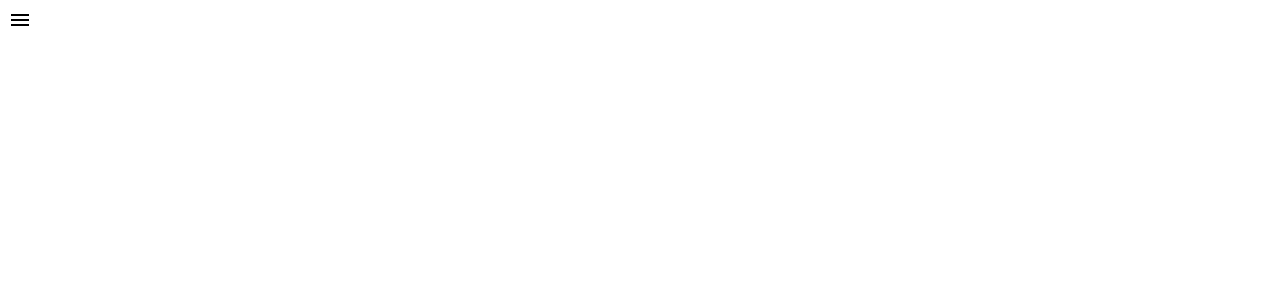
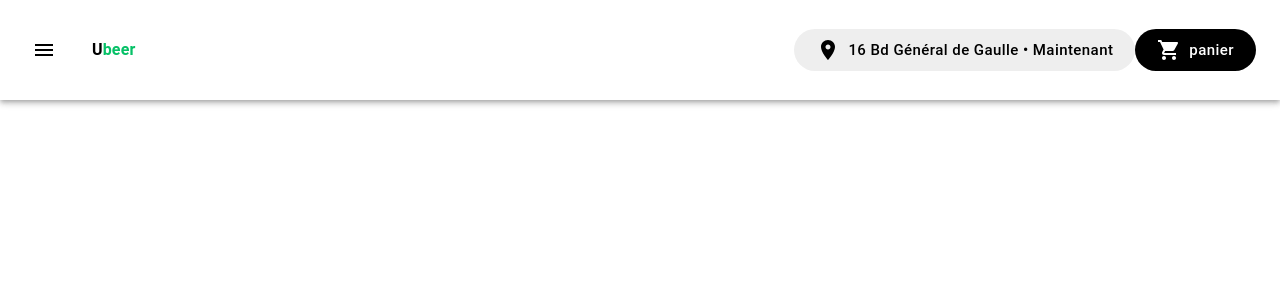
Before and after one commit to ubeer-aw/ubeer_front, a React (Create React App) app: page / in a window 1280 px wide. Shown: the top 300 px of the page. Built offline with nearby package versions, Linux system fonts and the light colour scheme.

Commit message:
add appbar

```diff
--- /dev/null
+++ b/src/app/views/components/appbar/Appbar.js
@@ -0,0 +1,61 @@
+import * as React from 'react';
+import AppBar from '@mui/material/AppBar';
+import Box from '@mui/material/Box';
+import Toolbar from '@mui/material/Toolbar';
+import Typography from '@mui/material/Typography';
+import Button from '@mui/material/Button';
+import IconButton from '@mui/material/IconButton';
+import MenuIcon from '@mui/icons-material/Menu';
+import ShoppingCartIcon from '@mui/icons-material/ShoppingCart';
+import Leftdrawer from '../leftdrawer/Leftdrawer'
+import { createTheme, ThemeProvider } from '@mui/material/styles';
+import styles from './Appbar.css';
+import LocationOnIcon from '@mui/icons-material/LocationOn';
+
+const theme = createTheme({
+  status: {
+    danger: '#e53e3e',
+  },
+  palette: {
+    primary: {
+      main: '#0971f1',
+      darker: '#053e85',
+    },
+    dark: {
+      main: '#000000',
+      contrastText: '#fff',
+    },
+    grey: {
+        main: '#EEEEEE',
+        contrastText: '#000000',
+      },
+  },
+});
+
+export default function ButtonAppBar() {
+  return (
+    <Box sx={{ flexGrow: 1 }}>
+      <AppBar position="static" color="transparent">
+        <Toolbar>
+          <IconButton
+            disableRipple
+            size="large"
+            edge="start"
+            color="inherit"
+            aria-label="menu"
+            sx={{ mr: 2 }}
+          >
+            <Leftdrawer />
+          </IconButton>
+          <Typography variant="h6" component="div" sx={{ flexGrow: 1 }}>
+          <h6 style={{display: 'inline-block', fontSize:'2vh' }}>U</h6><h6 style={{color: '#06C167', display: 'inline-block', fontSize:'2vh' }}>beer</h6>
+          </Typography>
+          <ThemeProvider theme={theme}>
+            <Button disableElevation variant="contained" color="grey"  size="large" sx={{textTransform: 'none', borderRadius: '50px'}}><LocationOnIcon sx={{mr:1}}/> 16 Bd Général de Gaulle • Maintenant</Button>
+            <Button disableElevation variant="contained" color="dark"  size="large" sx={{textTransform: 'none', borderRadius: '50px'}}><ShoppingCartIcon sx={{mr:1}}/> panier</Button>
+          </ThemeProvider>
+        </Toolbar>
+      </AppBar>
+    </Box>
+  );
+}
--- a/src/app/views/components/home/Home.js
+++ b/src/app/views/components/home/Home.js
@@ -1,95 +1,9 @@
-import * as React from 'react';
-import Box from '@mui/material/Box';
-import Drawer from '@mui/material/Drawer';
-import Button from '@mui/material/Button';
-import List from '@mui/material/List';
-import Divider from '@mui/material/Divider';
-import ListItem from '@mui/material/ListItem';
-import ListItemButton from '@mui/material/ListItemButton';
-import ListItemIcon from '@mui/material/ListItemIcon';
-import ListItemText from '@mui/material/ListItemText';
-import InboxIcon from '@mui/icons-material/MoveToInbox';
-import Stack from '@mui/material/Stack';
-import MailIcon from '@mui/icons-material/Mail';
-import MenuIcon from '@mui/icons-material/Menu';
-import { IconButton } from '@mui/material';
-import { createTheme, ThemeProvider } from '@mui/material/styles';
-import './Home.css';
+import Appbar from '../appbar/Appbar'
+const Home = () => {
+    return (
+        <div>
+          <Appbar />
+        </div>)
+}
 
-
-const theme = createTheme({
-  status: {
-    danger: '#e53e3e',
-  },
-  palette: {
-    primary: {
-      main: '#0971f1',
-      darker: '#053e85',
-    },
-    dark: {
-      main: '#000000',
-      contrastText: '#fff',
-    },
-    grey: {
-        main: '#EEEEEE',
-        contrastText: '#000000',
-      },
-  },
-});
-
-export default function TemporaryDrawer() {
-  const [state, setState] = React.useState({
-    left: false,
-  });
-
-  const toggleDrawer = (anchor, open) => (event) => {
-    if (event.type === 'keydown' && (event.key === 'Tab' || event.key === 'Shift')) {
-      return;
-    }
-
-    setState({ ...state, [anchor]: open });
-  };
-
-  const list = (anchor) => (
-    <Box
-      sx={{ padding:'8%' }}
-      role="presentation"
-      onClick={toggleDrawer(anchor, false)}
-      onKeyDown={toggleDrawer(anchor, false)}
-    >
-        <ThemeProvider theme={theme}>
-            <Stack spacing={1}>
-                <Button variant="contained" color="dark"  size="large" sx={{textTransform: 'none'}}>Inscription</Button>
-                <Button variant="contained" color="grey"  size="large" sx={{textTransform: 'none'}}>Connexion</Button>
-            </Stack>
-        </ThemeProvider>
-      <List>
-        {['Créez un compte professionnel', 'Ajoutez votre brasserie', 'Devenez coursier-partenaire'].map((text, index) => (
-          <ListItem key={text} disablePadding>
-            <ListItemButton>
-              <ListItemText primary={text}/>
-            </ListItemButton>
-          </ListItem>
-        ))}
-      </List>
-    </Box>
-  );
-
-  return (
-    <div>
-      {['left'].map((anchor) => (
-        <React.Fragment key={anchor} >
-          <IconButton onClick={toggleDrawer(anchor, true)}><MenuIcon sx={{ color:'black' }}/></IconButton>
-          <Drawer
-            anchor={anchor}
-            open={state[anchor]}
-            onClose={toggleDrawer(anchor, false)}
-
-          >
-            {list(anchor)}
-          </Drawer>
-        </React.Fragment>
-      ))}
-    </div>
-  );
-}
+export default Home
--- /dev/null
+++ b/src/app/views/components/leftdrawer/Leftdrawer.js
@@ -0,0 +1,94 @@
+import * as React from 'react';
+import Box from '@mui/material/Box';
+import Drawer from '@mui/material/Drawer';
+import Button from '@mui/material/Button';
+import List from '@mui/material/List';
+import Divider from '@mui/material/Divider';
+import ListItem from '@mui/material/ListItem';
+import ListItemButton from '@mui/material/ListItemButton';
+import ListItemIcon from '@mui/material/ListItemIcon';
+import ListItemText from '@mui/material/ListItemText';
+import InboxIcon from '@mui/icons-material/MoveToInbox';
+import Stack from '@mui/material/Stack';
+import MailIcon from '@mui/icons-material/Mail';
+import MenuIcon from '@mui/icons-material/Menu';
+import { IconButton } from '@mui/material';
+import { createTheme, ThemeProvider } from '@mui/material/styles';
+
+const theme = createTheme({
+  status: {
+    danger: '#e53e3e',
+  },
+  palette: {
+    primary: {
+      main: '#0971f1',
+      darker: '#053e85',
+    },
+    dark: {
+      main: '#000000',
+      contrastText: '#fff',
+    },
+    grey: {
+        main: '#EEEEEE',
+        contrastText: '#000000',
+      },
+  },
+});
+
+export default function TemporaryDrawer() {
+  const [state, setState] = React.useState({
+    left: false,
+  });
+
+  const toggleDrawer = (anchor, open) => (event) => {
+    if (event.type === 'keydown' && (event.key === 'Tab' || event.key === 'Shift')) {
+      return;
+    }
+
+    setState({ ...state, [anchor]: open });
+  };
+
+  const list = (anchor) => (
+    <Box
+      sx={{ padding:'8%' }}
+      role="presentation"
+      onClick={toggleDrawer(anchor, false)}
+      onKeyDown={toggleDrawer(anchor, false)}
+    >
+        <ThemeProvider theme={theme}>
+            <Stack spacing={1}>
+                <Button disableElevation variant="contained" color="dark"  size="large" sx={{textTransform: 'none'}}>Inscription</Button>
+                <Button disableElevation variant="contained" color="grey"  size="large" sx={{textTransform: 'none'}}>Connexion</Button>
+            </Stack>
+        </ThemeProvider>
+      <List>
+        {['Créez un compte professionnel', 'Ajoutez votre brasserie', 'Devenez coursier-partenaire'].map((text, index) => (
+          <ListItem key={text} disablePadding>
+            <ListItemButton>
+              <ListItemText primary={text}/>
+            </ListItemButton>
+          </ListItem>
+        ))}
+      </List>
+    </Box>
+  );
+
+  return (
+
+    <div>
+      {['left'].map((anchor) => (
+        <React.Fragment key={anchor} >
+          <IconButton onClick={toggleDrawer(anchor, true)}><MenuIcon sx={{ color:'black' }}/></IconButton>
+          <Drawer
+            anchor={anchor}
+            open={state[anchor]}
+            onClose={toggleDrawer(anchor, false)}
+
+          >
+            {list(anchor)}
+          </Drawer>
+        </React.Fragment>
+      ))}
+    </div>
+  );
+}
--- a/src/app/views/components/loading/Loading.css
+++ b/src/app/views/components/loading/Loading.css
@@ -4,20 +4,3 @@
     align-items: center;
     height: 100vh;
 }
-
-.h1 {
-    display: inline-block;
-    font-size: 8vh;
-}
-
-.white {
-    color: #FFFFFF;
-}
-
-.green {
-    color: #06C167;
-}
-
-.background {
-    background-color: #142328;
-}
--- a/src/app/views/components/loading/Loading.js
+++ b/src/app/views/components/loading/Loading.js
@@ -1,9 +1,13 @@
 import './Loading.css';
 
 const Loading = () => {
-    return (<div className='logo background'>
-        <b><h1 className='white h1'>U</h1><h1 className='green h1'>beer</h1></b>
-        </div>)
+    return (
+    <div className='logo' style={{backgroundColor: '#142328'}}>
+        <b>
+            <h1 style={{color:'#FFFFFF',  display: 'inline-block', fontSize: '8vh'}}>U</h1>
+            <h1 style={{color:'#06C167',  display: 'inline-block', fontSize: '8vh'}}>beer</h1>
+        </b>
+    </div>)
 }
 
 export default Loading
```
Also changed, not shown: src/app/views/components/appbar/Appbar.css (added).
